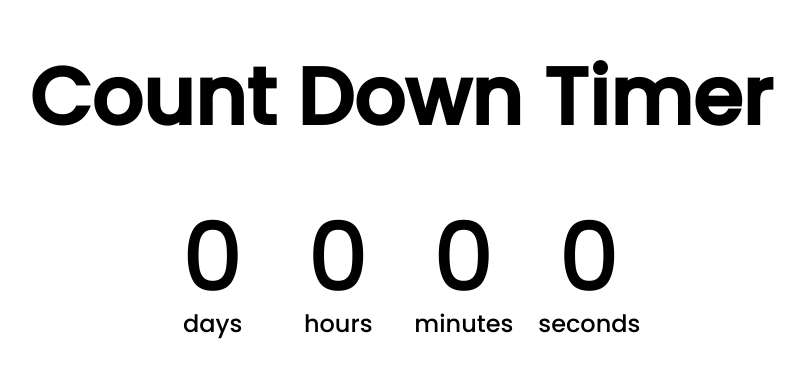
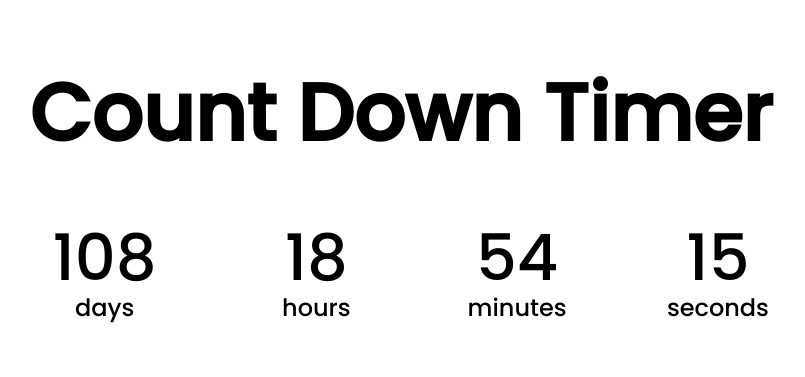
Before and after one commit to kjkubik/CountDownTimer, a plain HTML site: page index.html in a window 1280 px wide. Shown: the part 171-548 px from the top of the page, without its empty margins (239-1044 px from the left). Drawn offline with Linux system fonts and the light colour scheme.

Commit message:
finished product - for now

```diff
--- a/script.js
+++ b/script.js
@@ -0,0 +1,34 @@
+const daysE1 = document.getElementById('days');
+const hoursE1 = document.getElementById('hours');
+const minE1 = document.getElementById('minutes');
+const secondsE1 = document.getElementById('seconds');
+
+const newYears = '1 Jan 2022'
+
+function countdown() {
+    const newYearsDate = new Date(newYears);
+    const currentDate = new Date();
+
+    const totalSeconds = (newYearsDate - currentDate) / 1000;
+
+    const days = Math.floor(totalSeconds / 3600 / 24);
+    const hours = Math.floor(totalSeconds/ 3600) % 24 - 1;
+    const minutes = Math.floor(totalSeconds/ 60) % 60;
+    const seconds = Math.floor(totalSeconds) % 60;
+
+    //console.log(daysLeft, hoursLeft, minutesLeft, secondsLeft);
+
+    daysE1.innerHTML = days;
+    hoursE1.innerHTML = formatTime(hours);
+    minE1.innerHTML = formatTime(minutes);
+    secondsE1.innerHTML = formatTime(seconds);
+}
+
+function formatTime(time) {
+    return time < 10 ? (`0${time}`) : time;
+}
+
+//initial call
+countdown();
+
+setInterval(countdown, 1000);
--- a/style.css
+++ b/style.css
@@ -25,12 +25,14 @@ h1 {
 
 .countdown-container {
     display: flex;
+    flex-wrap: wrap;
+    justify-content: center;
 }
 
 .big-text{
-    font-size: 6rem;
+    font-size: 4rem;
     line-height: 1;
-    margin: 0 2rem;
+    margin: 0 4rem;
 }
 .countingdown {
     text-align: center;
```
